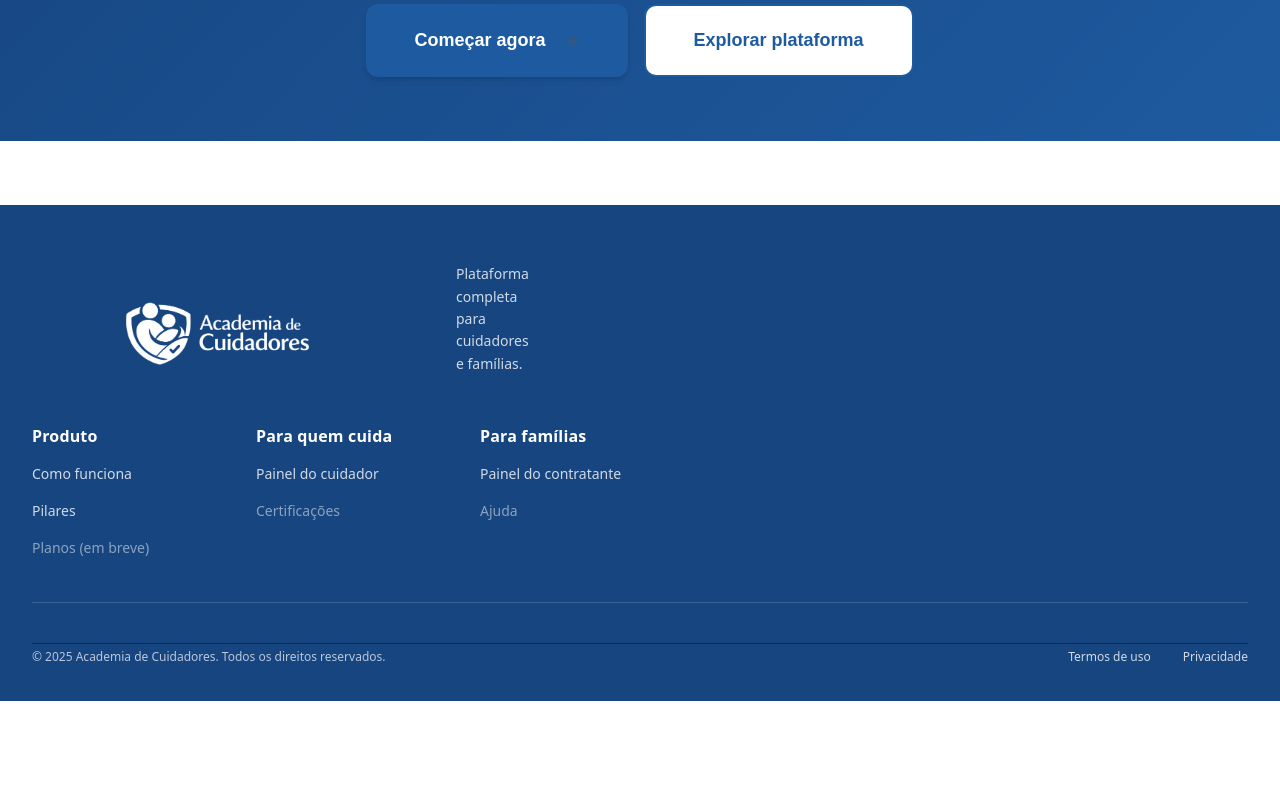
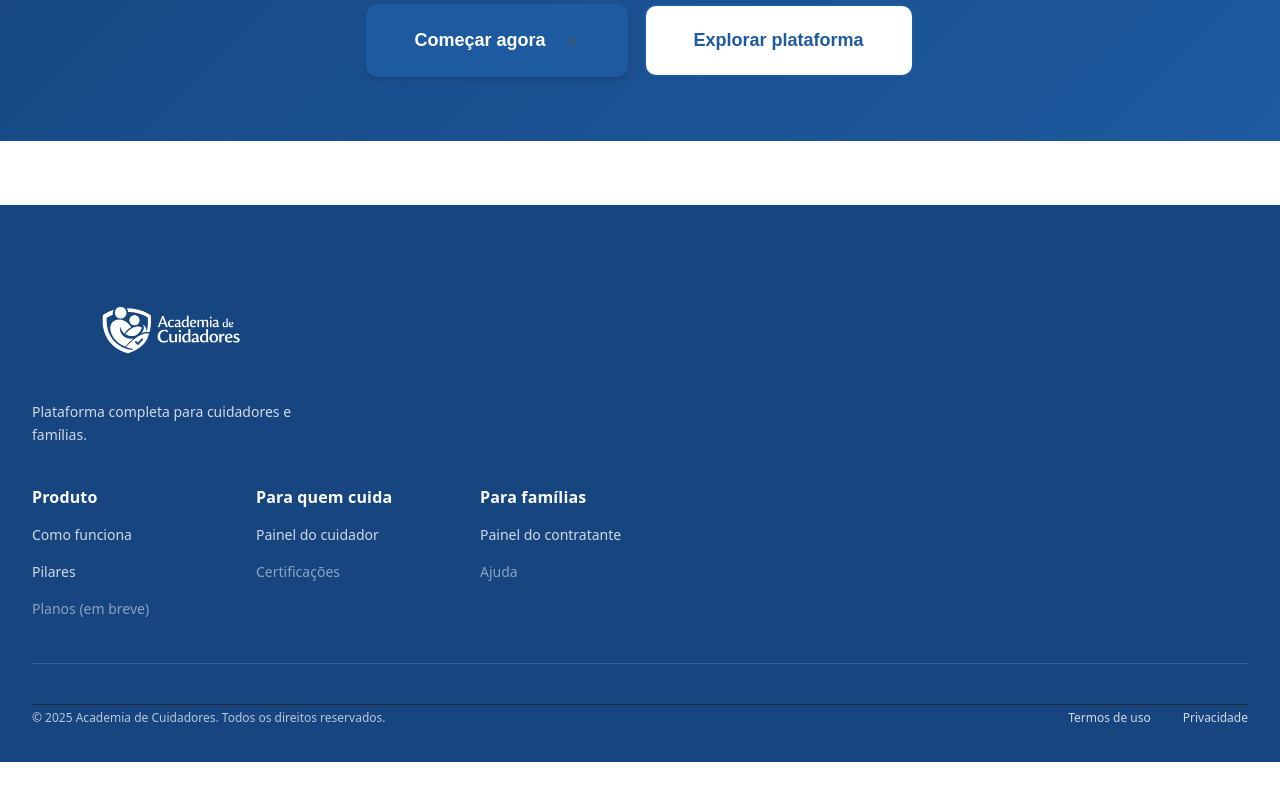
Before and after one commit to g4trader/care-platform, a Next.js app in the folder frontend/: page / in a window 1280 px wide. Shown: the part 5765-6565 px from the top of the page. Before the commit the page ends 6524 px from the top, so only its background shows below. Built offline with nearby package versions, Linux system fonts and the light colour scheme; no server answers.

Commit message:
fix: ajusta footer desktop - tagline abaixo da logo
- Tagline agora fica abaixo da logo no desktop (não ao lado)
- Mantém layout vertical consistente em mobile e desktop
- Melhora hierarquia visual

```diff
--- a/frontend/src/app/globals.css
+++ b/frontend/src/app/globals.css
@@ -2879,9 +2879,8 @@ body {
 
   .cp-footer-brand {
     display: flex;
-    flex-direction: row;
-    align-items: center;
-    gap: var(--spacing-lg);
+    flex-direction: column; /* Tagline abaixo da logo */
+    gap: var(--spacing-md);
   }
 
   .cp-footer-brand img {
@@ -2891,7 +2890,7 @@ body {
   }
 
   .cp-footer-tagline {
-    max-width: 300px;
+    max-width: 400px;
     margin: 0;
   }
 
```
